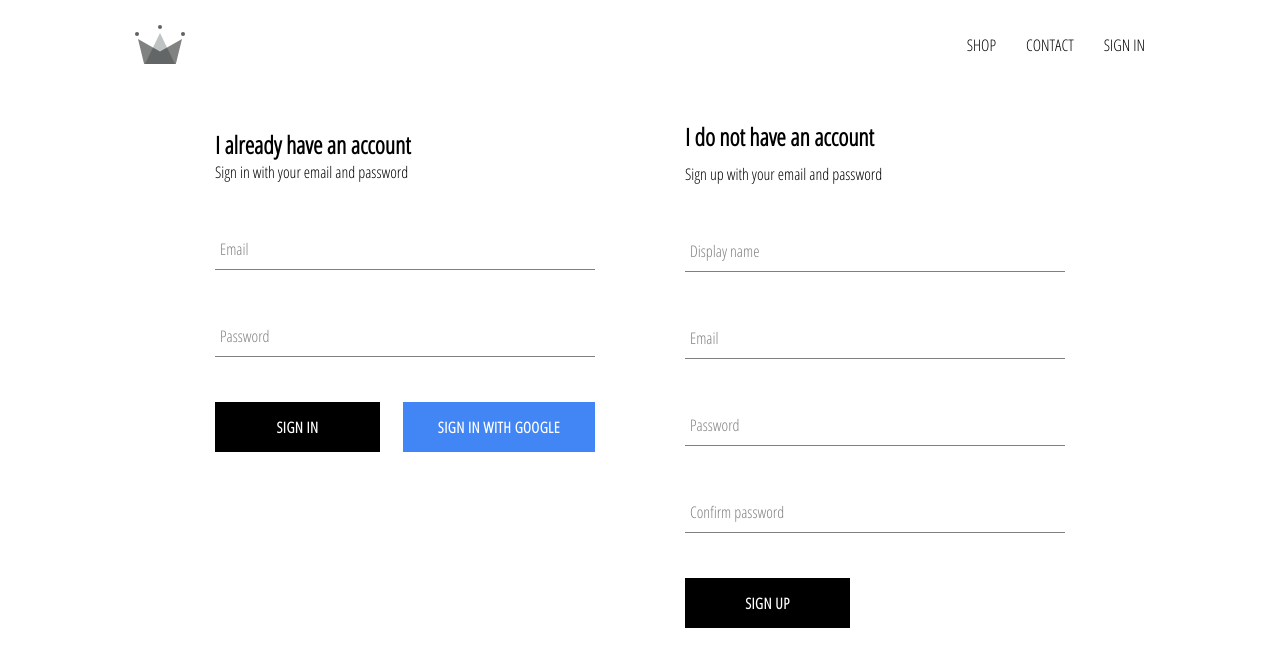
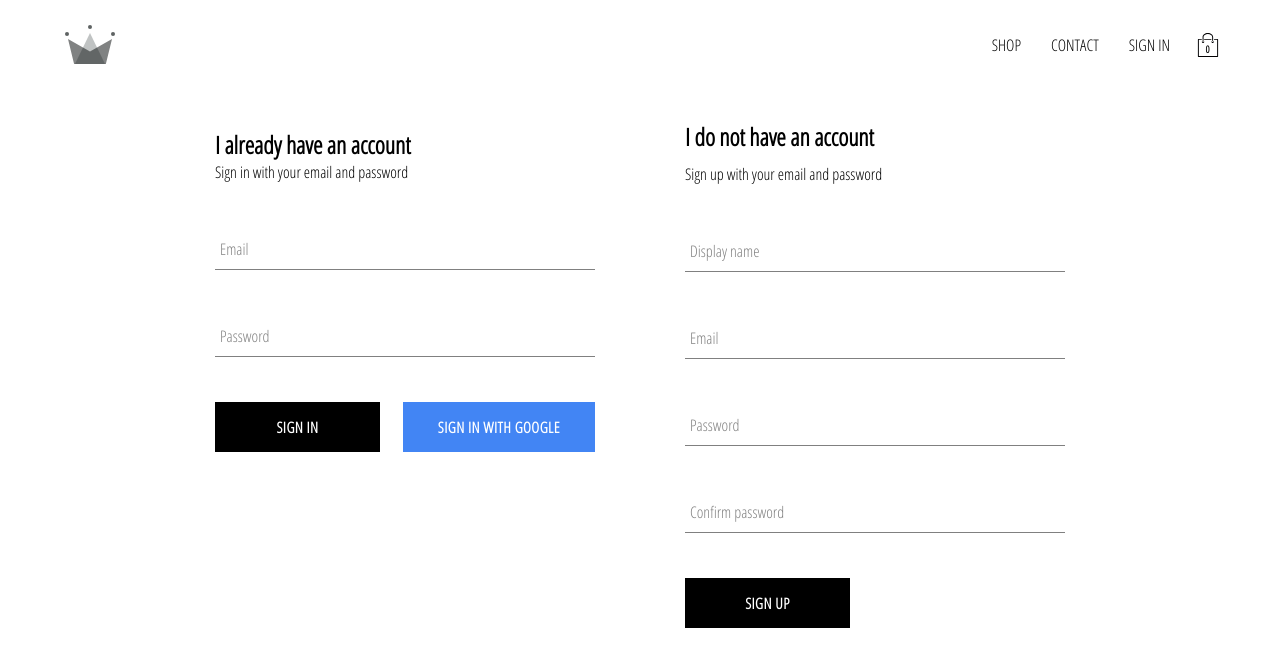
Before and after one commit to saifeddine16/crwn-clothing, a React (Create React App) app: page /signin in a window 1280 px wide. Shown: the top 666 px of the page. Built offline with nearby package versions, Linux system fonts and the light colour scheme; no server answers.

Commit message:
added cartIcon and cart dropdown components to our application, also implemented cart reducer

```diff
--- /dev/null
+++ b/src/components/cart-dropdown/cart-dropdown.component.jsx
@@ -0,0 +1,14 @@
+import React from "react";
+
+import Custombutton from "../custom-button/custom-button.component";
+
+import './cart-dropdown.styles.scss';
+
+const CartDropdown = () => (
+    <div className='cart-dropdown'>
+        <div className='cart-items' />
+        <Custombutton>GO TO CHECKOUT</Custombutton>
+    </div>
+);
+
+export default CartDropdown;
--- /dev/null
+++ b/src/components/cart-dropdown/cart-dropdown.styles.scss
@@ -0,0 +1,24 @@
+.cart-dropdown {
+    position: absolute;
+    width: 240px;
+    height: 340px;
+    display: flex;
+    flex-direction: column;
+    padding: 20px;
+    border: 1px solid black;
+    background-color: white;
+    top: 90px;
+    right: 40px;
+    z-index: 5;
+
+    .cart-items {
+      height: 240px;
+      display: flex;
+      flex-direction: column;
+      overflow: scroll;
+    }
+
+    button {
+      margin-top: auto;
+    }
+}
--- /dev/null
+++ b/src/components/cart-icon/cart-icon.component.jsx
@@ -0,0 +1,20 @@
+import React from "react";
+import { connect } from "react-redux";
+
+import { toggleCartHidden } from '../../redux/cart/cart.actions'
+import { ReactComponent as ShoppingIcon } from "../../assets/shopping-bag.svg";
+
+import './cart-icon.styles.scss';
+
+const CartIcon = ({toggleCartHidden}) => (
+    <div className='cart-icon' onClick={toggleCartHidden}>
+        <ShoppingIcon className='shopping-icon' />
+        <span className='item-count'>0</span>
+    </div>
+);
+
+const mapDispatchToProps = dispatch => ({
+    toggleCartHidden: () => dispatch(toggleCartHidden())
+})
+
+export default connect(null, mapDispatchToProps)(CartIcon);
--- /dev/null
+++ b/src/components/cart-icon/cart-icon.styles.scss
@@ -0,0 +1,21 @@
+.cart-icon {
+    width: 45px;
+    height: 45px;
+    position: relative;
+    display: flex;
+    align-items: center;
+    justify-content: center;
+    cursor: pointer;
+
+    .shopping-icon {
+      width: 24px;
+      height: 24px;
+    }
+
+    .item-count {
+      position: absolute;
+      font-size: 10px;
+      font-weight: bold;
+      bottom: 12px;
+    }
+}
--- a/src/components/directory/directory.styles.scss
+++ b/src/components/directory/directory.styles.scss
@@ -1,5 +1,5 @@
 .directory-menu {
-    width: 100%;
+    width: 115%;
     display: flex;
     flex-wrap: wrap;
     justify-content: space-between;
--- a/src/components/header/header.component.jsx
+++ b/src/components/header/header.component.jsx
@@ -3,11 +3,14 @@
 import { auth } from "../../firebase/firebase.utils";
 import { connect } from "react-redux";
 
+import CartIcon from "../cart-icon/cart-icon.component";
+import CartDropdown from "../cart-dropdown/cart-dropdown.component";
 import {ReactComponent as Logo} from '../../assets/crown.svg';
 
 import './header.styles.scss'
 
-const Header = ({ currentUser }) =>(
+
+const Header = ({ currentUser, hidden }) =>(
     <div className='header'>
         <Link className='logo-container' to="/">
             <Logo className='logo' />
@@ -23,12 +26,18 @@
                 :
                 <Link className='option' to='/signin'>SIGN IN</Link>
             }
+        <CartIcon />
         </div>
+        {
+            hidden ? null :
+            <CartDropdown />
+        }
     </div>
 );
 
-const mapStateToProps = state => ({
-    currentUser: state.user.currentUser
+const mapStateToProps = ({user: {currentUser}, cart: {hidden}}) => ({
+    currentUser,
+    hidden
 })
 
 export default connect(mapStateToProps)(Header);
--- a/src/components/header/header.styles.scss
+++ b/src/components/header/header.styles.scss
@@ -9,7 +9,6 @@
       height: 100%;
       width: 70px;
       padding: 15px;
-      margin-left: 70px;
     }
 
     .options {
--- a/src/components/menu-item/menu-item.component.jsx
+++ b/src/components/menu-item/menu-item.component.jsx
@@ -11,7 +11,7 @@
             className='background-image'
             style={{backgroundImage: `url(${imageUrl})`}} />
         <div className='content'>
-            <h1 className='title'>{title}</h1>
+            <h1 className='title'>{title.toUpperCase()}</h1>
             <span className='subtitle'>SHOP NOW</span>
         </div>
     </div>
--- /dev/null
+++ b/src/redux/cart/cart.actions.js
@@ -0,0 +1,5 @@
+import CartActionTypes from "./cart.types";
+
+export const toggleCartHidden = () => ({
+    type: CartActionTypes.TOGGLE_CART_HIDDEN
+})
--- /dev/null
+++ b/src/redux/cart/cart.reducer.js
@@ -0,0 +1,19 @@
+import CartActionTypes from './cart.types'
+
+const INITIAL_STATE = {
+    hidden: true
+};
+
+const cartReducer = (state = INITIAL_STATE, action) => {
+    switch(action.type) {
+        case CartActionTypes.TOGGLE_CART_HIDDEN:
+            return {
+                ...state,
+                hidden: !state.hidden
+            }
+        default:
+            return state;
+    }
+};
+
+export default cartReducer;
--- /dev/null
+++ b/src/redux/cart/cart.types.js
@@ -0,0 +1,5 @@
+const CartActionTypes = {
+    TOGGLE_CART_HIDDEN: 'TOGGLE_CART_HIDDEN'
+}
+
+export default CartActionTypes;
--- a/src/redux/root-reducer.js
+++ b/src/redux/root-reducer.js
@@ -1,7 +1,9 @@
 import { combineReducers } from "redux";
 
 import userReducer from './user/user.reducer'
+import cartReducer from './cart/cart.reducer'
 
 export default combineReducers({
-    user: userReducer
+    user: userReducer,
+    cart: cartReducer
 });
```
Also changed, not shown: src/assets/shopping-bag.svg (added).
